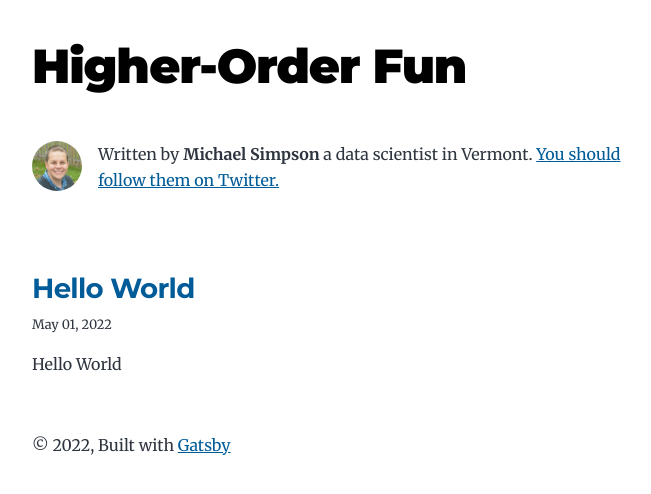
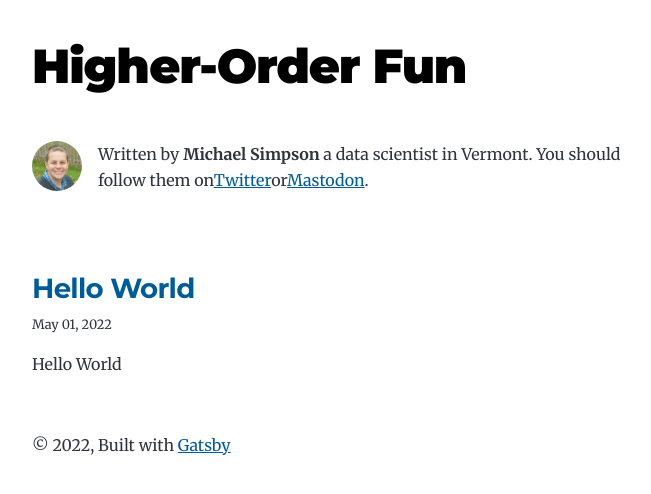
Before and after one commit to mjs2600/blog.higherorder.fun, a Gatsby site: page / in a window 1280 px wide. Shown: the whole page, without its empty margins (292-943 px from the left). Built offline with nearby package versions, Linux system fonts and the light colour scheme; Gatsby itself is replaced by a stand-in of ours.

Commit message:
Add mastodon link

```diff
--- a/src/components/bio.js
+++ b/src/components/bio.js
@@ -6,8 +6,8 @@
  */
 
 import * as React from "react"
-import { useStaticQuery, graphql } from "gatsby"
-import { StaticImage } from "gatsby-plugin-image"
+import {useStaticQuery, graphql} from "gatsby"
+import {StaticImage} from "gatsby-plugin-image"
 
 const Bio = () => {
   const data = useStaticQuery(graphql`
@@ -46,9 +46,15 @@ const Bio = () => {
         <p>
           Written by <strong>{author.name}</strong> {author?.summary || null}
           {` `}
+          You should follow them on
           <a href={`https://twitter.com/${social?.twitter || ``}`}>
-            You should follow them on Twitter.
+            Twitter
           </a>
+          or
+          <a rel="me" href="https://social.higherorder.fun/@michael">
+            Mastodon
+          </a>
+          .
         </p>
       )}
     </div>
```
